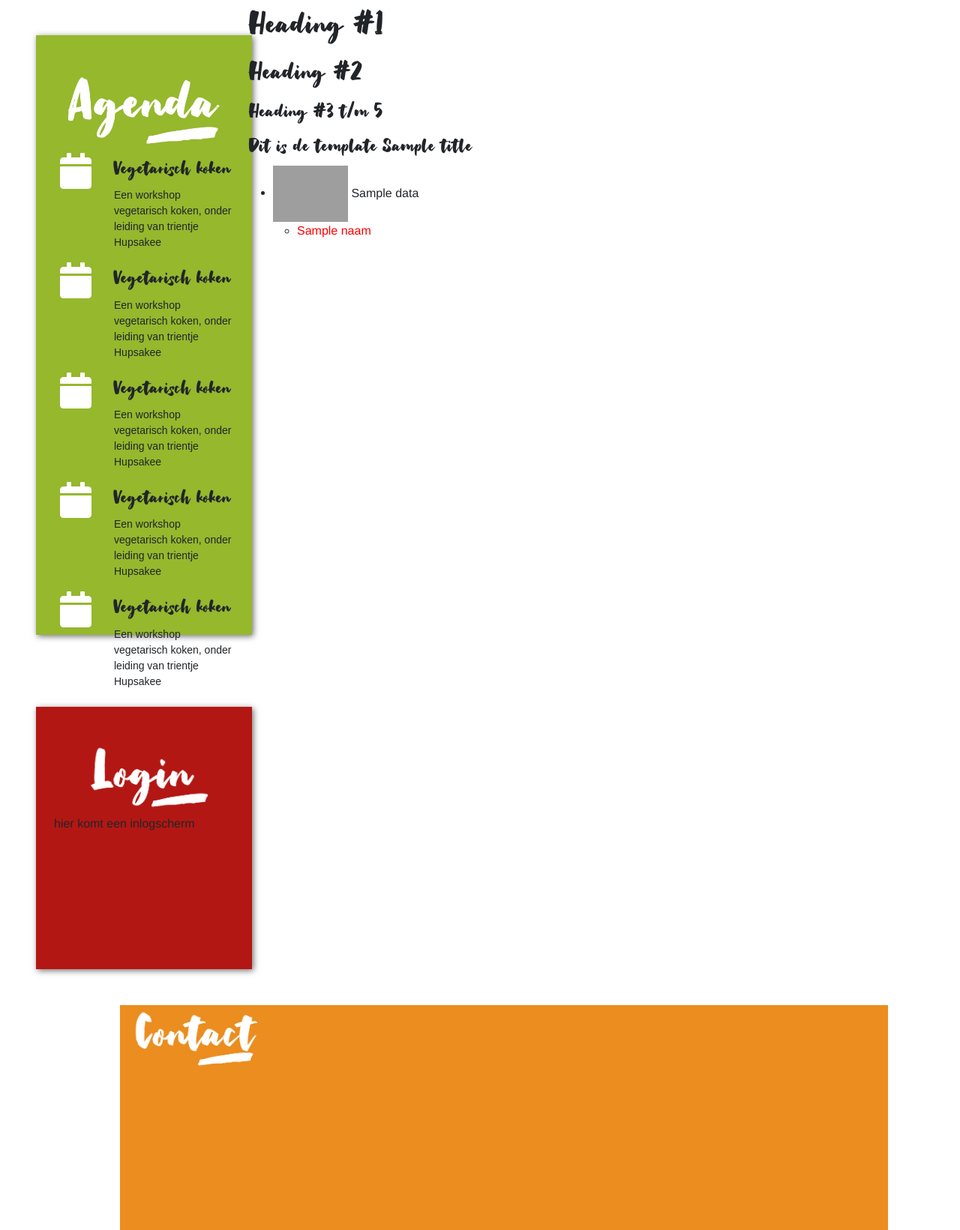
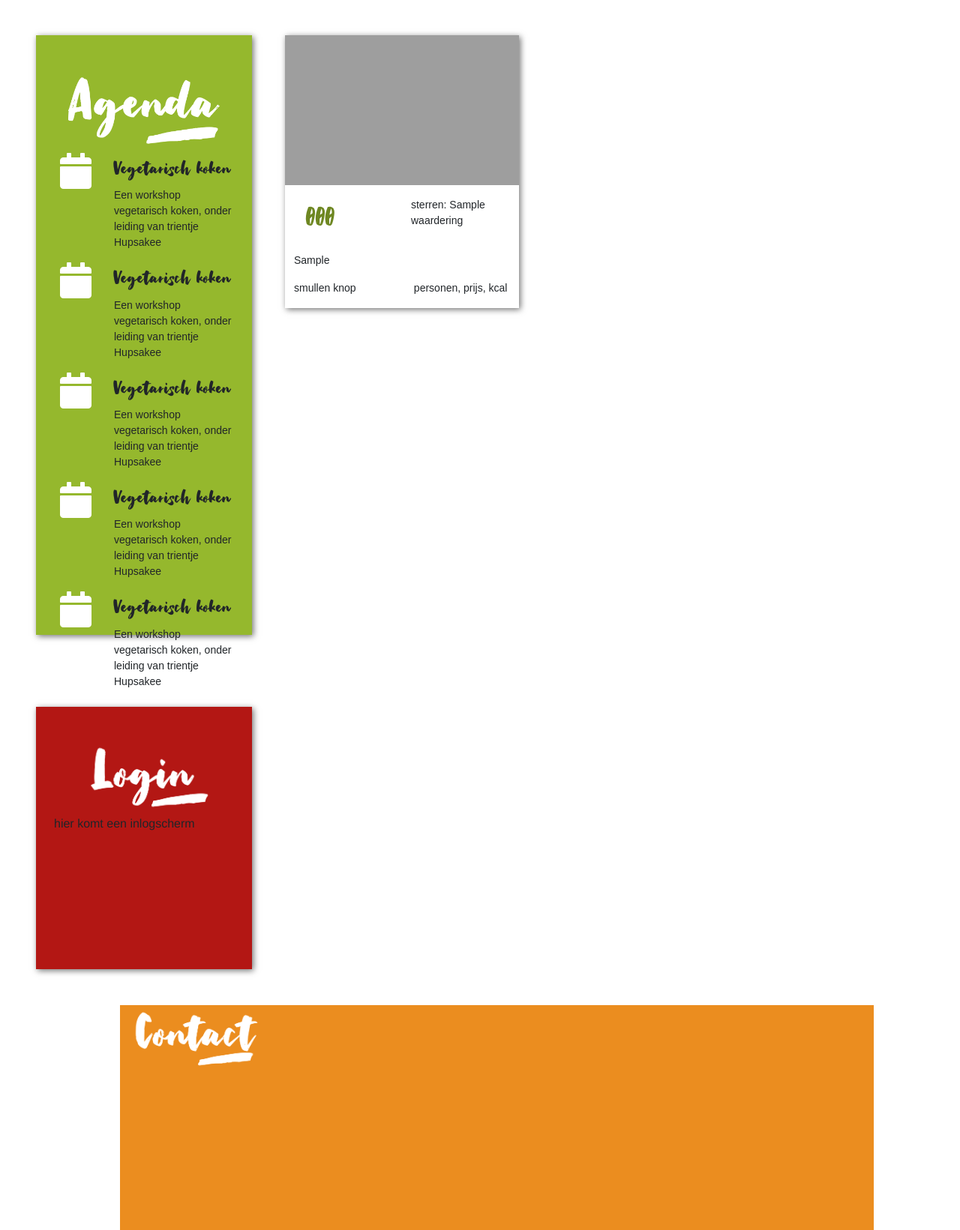
Before and after one commit to ReneKrewinkel/educom-verrukkulluk-1678798729, a PHP site: template templates/homepage.html.twig in a window 1280 px wide. Shown: the part 701-2342 px from the top of the page at 75% size. Run offline with PHP 8.4, Linux system fonts and the light colour scheme; the template is opened without the code that fills it: most values are stand-ins (such as "Sample title", 1, 10 or a date in 2020); some libraries are stand-ins or nearby versions; grey boxes are pictures that could not be loaded.

Commit message:
homepage structuur recepten (#13)

```diff
--- a/assets/css/main.css
+++ b/assets/css/main.css
@@ -60,6 +60,7 @@ p{
 
 /* Header */
 
+/* Main page  */
 
 /* Agenda  */
 .agenda-color{
@@ -122,11 +123,19 @@ margin-left: 160px;
     height: 700px;
     background-size: cover;
     background-position: center;
+    overflow: hidden;
 }
 
 
+/* home page */
+.image-detail-home{
+    display:flex;
+    background-position: center;
+    background-size: cover;
+}
 
-/* Detail */
+
+/* Detail page */
 .image-detail{
     width: 500px;
     height: 600px;
--- a/index.php
+++ b/index.php
@@ -94,7 +94,7 @@ $action = isset($_GET["action"]) ? $_GET["action"] : "homepage";
 switch($action) {
 
         case "homepage": {
-            $data = $gerecht->selecteerGerechten(1);
+            $data = $gerecht->selecteerGerechten();
             $template = 'homepage.html.twig';
             $title = "homepage";
             break;
--- a/templates/detail.html.twig
+++ b/templates/detail.html.twig
@@ -33,7 +33,7 @@
 {% block content %}
 <div class="container-fluid">
     <div class = "row m-5">
-        <div class = "col-md-6 agenda-border image-detail ">
+        <div class = "col-md-6 agenda-border image-detail w-30">
         </div>
         <div class = "col-md-6 p-5  agenda-border">
         <p> lorem ipsum </p>
--- a/templates/homepage.html.twig
+++ b/templates/homepage.html.twig
@@ -27,38 +27,44 @@
 
 {# nu de block content op in de main pagina vullen #}
 {% block content %}
-    {# Dit is commentaar #}
 
-    {# Print #}
-    <h1>Heading #1</h1>
-    <h2>Heading #2</h2>
-    <h3>Heading #3 t/m 5</h3>
+ {# Loop #}
+    {% for record in data %}
+        <div class = "container-fluid">
+            <div class= "row">
+                <div class = "col-md-4 m-5 agenda-border">
+                    <div class = "row" style = "height: 200px;">
+                        <div class = "col-md-12 image-detail-home" style= "background-image: url('{{record.afbeelding}}'); ">
+                        </div>
+                    </div>
+                    <div class= "row p-3">
+                        <div class= "col-md-6">
+                            <h2 style= "color: #6e8722">{{ record.titel }}</h2>
+                        </div>
+                        <div class = "col-md-6">
+                        <p> sterren: {{record.waardering }}</p>
+                        </div>
+                    </div>
+                    <div class = "row">
+                        <div class = "col-md-12">
+                        <p>{{record.korte_omschrijving}} </p>
+                        </div>
+                    </div>
+                    <div class = "row">
+                        <div class= "col-md-6">
+                        <p> smullen knop </p>
+                        </div>
+                        <div class = "col-md-6">
+                        <p><i class = "fa fa-user-group" style = "color: red"></i>
+                         personen, prijs, kcal</p>
+                        </div>
+                    </div>
+                </div>
+            </div
+        </div>
+    {% endfor %}
 
-    <h4>Dit is de template {{  title }}</h4>
 
-{# Loop #}
-    <ul>
-    {% for record in data %}
-        <li>
-            <img src="{{ record.afbeelding }}" style="width: 100px; heigfht: 100px;">
-
-            {{ record.title }}
-            {# sub-loop #}
-            <ul>
-                {% for ingr in record.ingredienten %}
-                    <li>
-                        <span {% if ingr.id < 2 %}style='color: #F00'{% endif %}>{{  ingr.naam }}</span>
-
-                        {# if #}
-                        {%  if ingr.id == 3 %}
-                            <strong>Dit is ID 3!</strong>
-                        {%  endif  %}
-                    </li>
-                {% endfor %}
-            </ul>
-        </li>
-    {% endfor %}
-    <ul>
      {# Dump #}
        <pre>
         {{ dump(data) }}
```
Also changed, not shown: lib/gerecht.php (+8 -3 lines).
